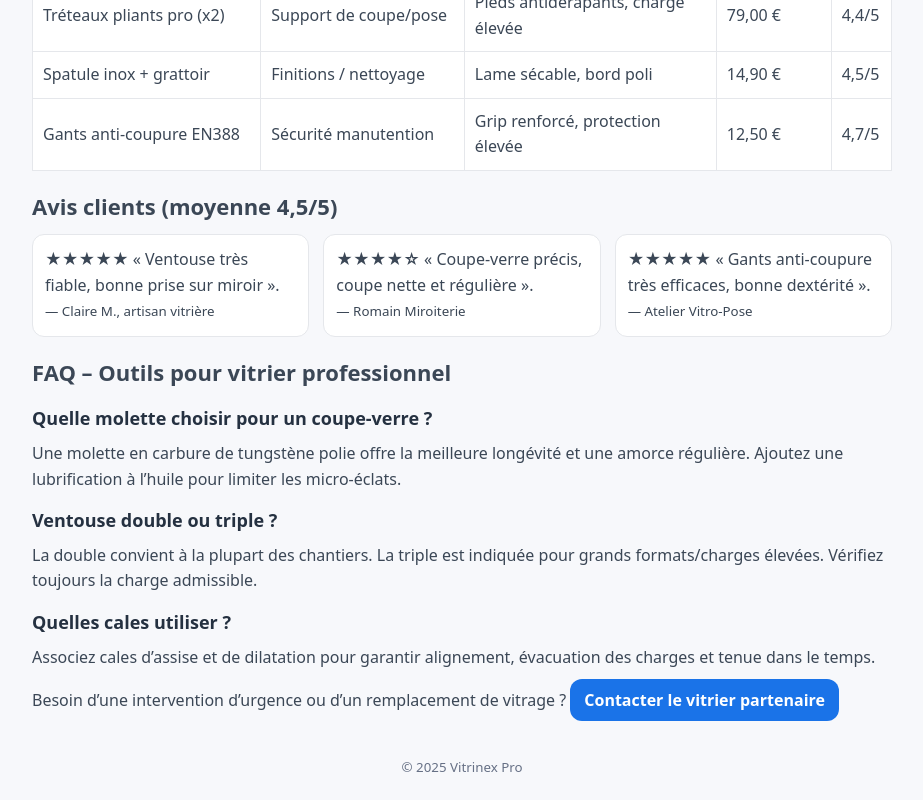
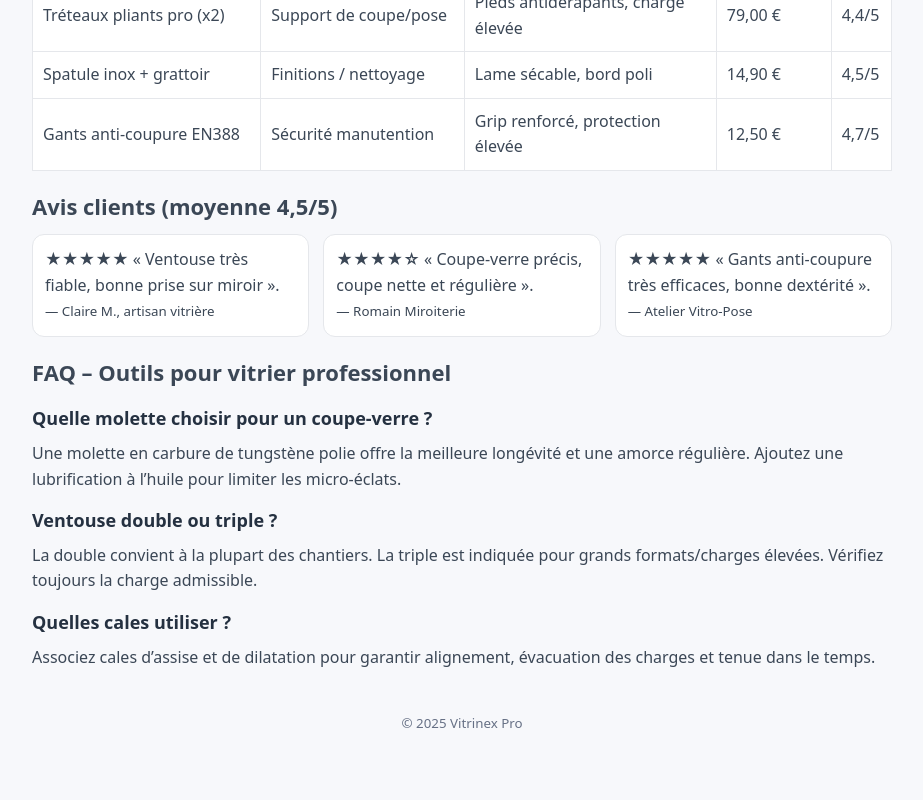
Before and after one commit to didierblanc13290/vitrier, a plain HTML site: page index.html in a window 1280 px wide. Shown: the part 3109-3909 px from the top of the page, without its empty margins (178-1101 px from the left). After the commit the page ends 3865 px from the top, so only its background shows below. Drawn offline with Linux system fonts and the light colour scheme.

Commit message:
Update index.html

```diff
--- a/index.html
+++ b/index.html
@@ -3,7 +3,7 @@
 <head>
   <meta charset="utf-8" />
   <meta name="viewport" content="width=device-width, initial-scale=1" />
-  <title>Outils pour vitrier professionnel – Boutique & Guide</title>
+  <title>Outils pour vitrier professionnel : boutique et guide</title>
   <meta name="description" content="Outils pour vitrier professionnel : coupe‑verre, ventouses, tréteaux, spatules, gants anti‑coupure. One‑page style Shopify avec avis, comparatif, FAQ et lien partenaire vitrier Paris." />
   <meta name="generator" content="Shopify" />
   <style>
@@ -178,11 +178,6 @@
     <p>La double convient à la plupart des chantiers. La triple est indiquée pour grands formats/charges élevées. Vérifiez toujours la charge admissible.</p>
     <h3>Quelles cales utiliser ?</h3>
     <p>Associez cales d’assise et de dilatation pour garantir alignement, évacuation des charges et tenue dans le temps.</p>
-
-    <p style="margin-top:18px">
-      Besoin d’une intervention d’urgence ou d’un remplacement de vitrage ?
-      <a class="btn" href="https://vitrier.belmard-batiment.fr/" target="_blank" rel="dofollow noopener">Contacter le vitrier partenaire</a>
-    </p>
   </section>
 
   <!-- Footer (clean, requested removal applied) -->
```
